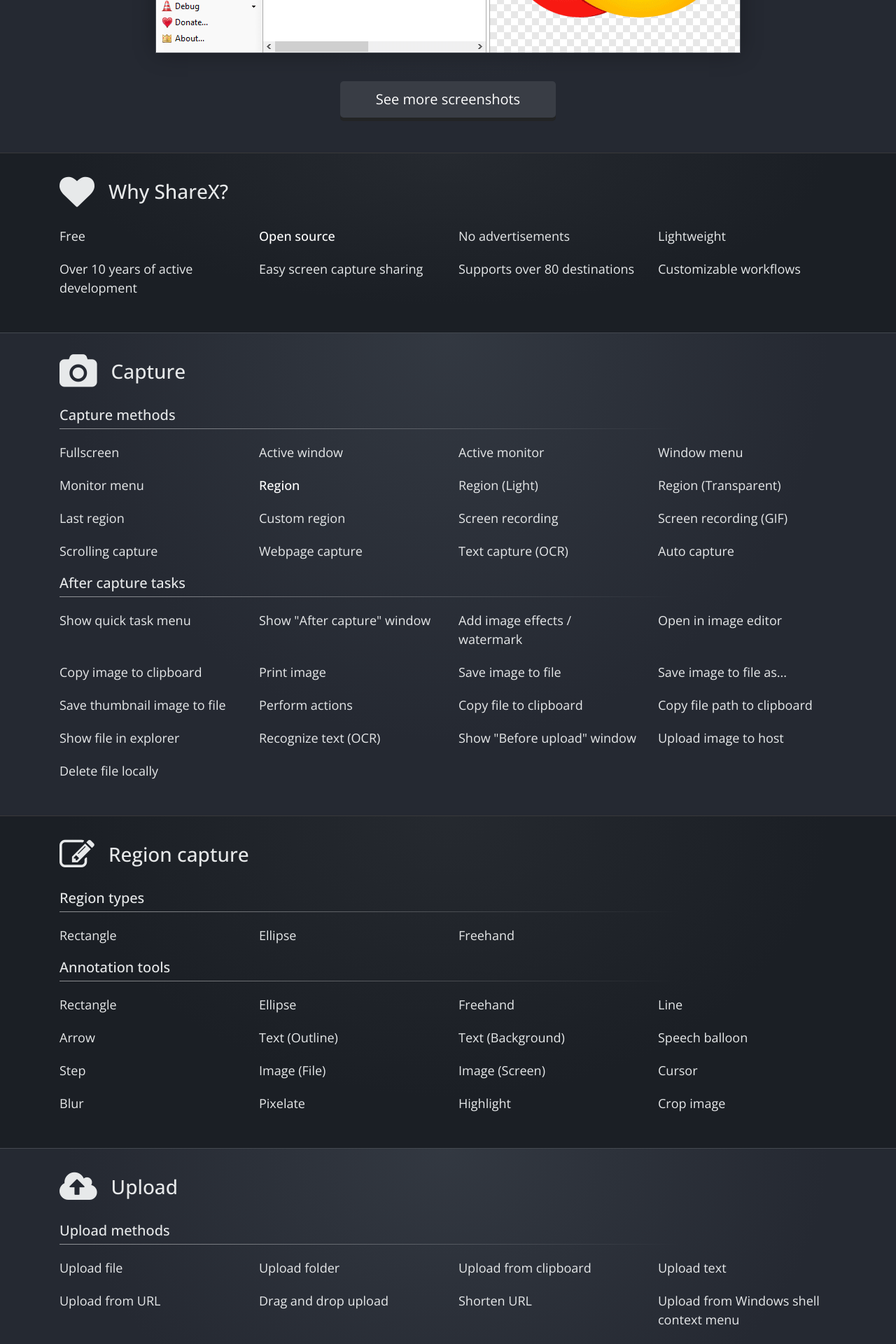
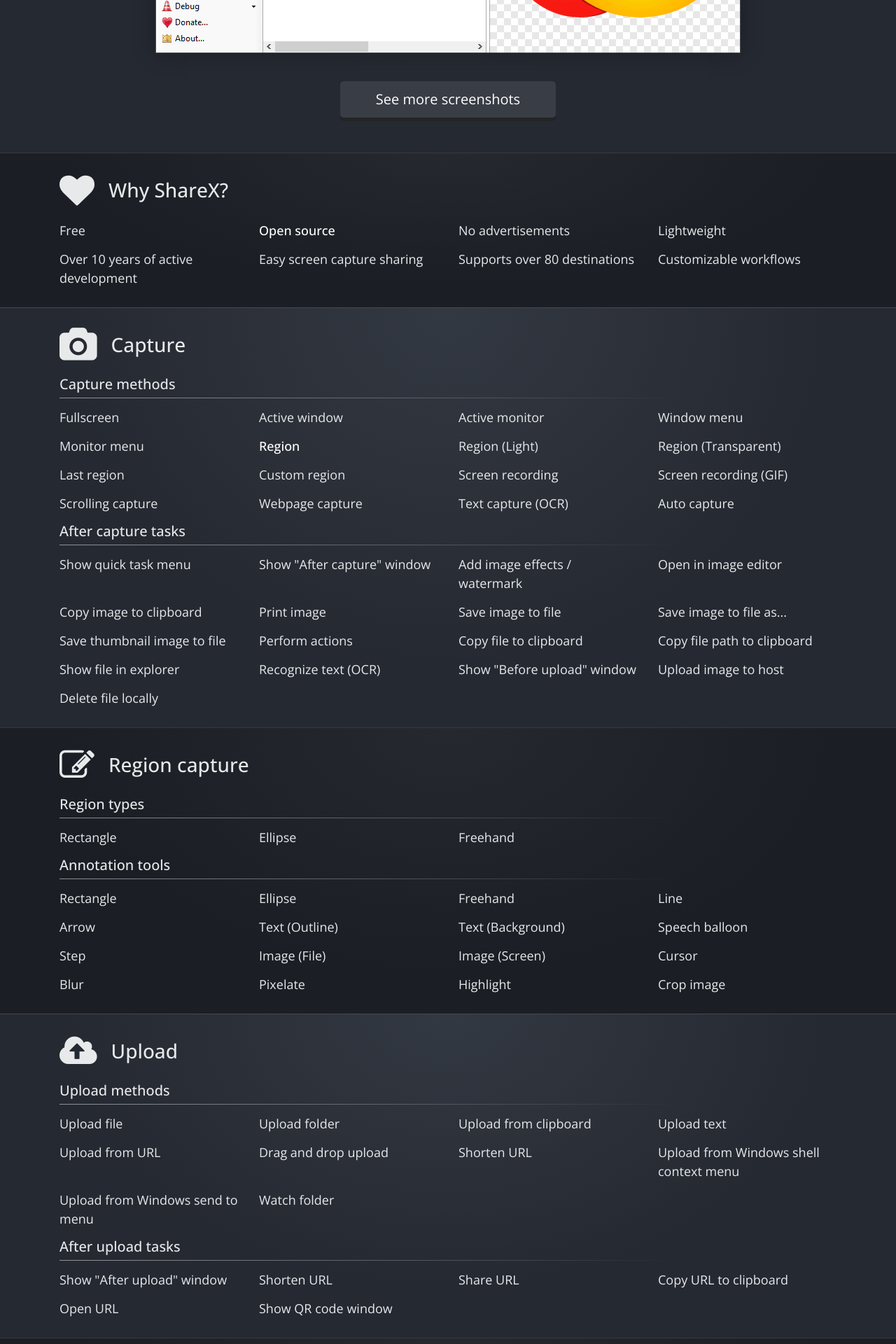
Before and after one commit to ShareX/sharex.github.io, a Jekyll site: the page built from index.html, in a window 1280 px wide. Shown: the part 901-2821 px from the top of the page at 70% size. Built offline with Jekyll 4.4.1, drawn with Linux system fonts in a browser that asks for light colours; nearby versions of some CDN libraries; comment, search, counter and statistics services are not loaded.

Commit message:
Home page padding changes

```diff
--- a/css/main.scss
+++ b/css/main.scss
@@ -257,8 +257,8 @@
 }
 
 .container-features {
-    padding-top: 10px;
-    padding-bottom: 30px;
+    padding-top: $container-padding-half;
+    padding-bottom: $container-padding-half;
     color: $text-color-2;
     background: $background;
     border-top: 1px solid $border-color;
@@ -270,7 +270,7 @@
 
     h3 {
         font-size: 28px;
-        margin: 20px 0px;
+        margin: $container-padding-half 0px;
     }
 
     h3 a {
@@ -287,7 +287,7 @@
 
     h4 {
         font-size: 20px;
-        margin-bottom: 20px;
+        margin-bottom: $container-padding-half;
         padding-bottom: 8px;
     }
 
@@ -299,7 +299,7 @@
     .col-sm-3 {
         font-size: 18px;
         font-weight: 300;
-        margin-bottom: 20px;
+        margin-bottom: $container-padding-half;
     }
 }
 
```
